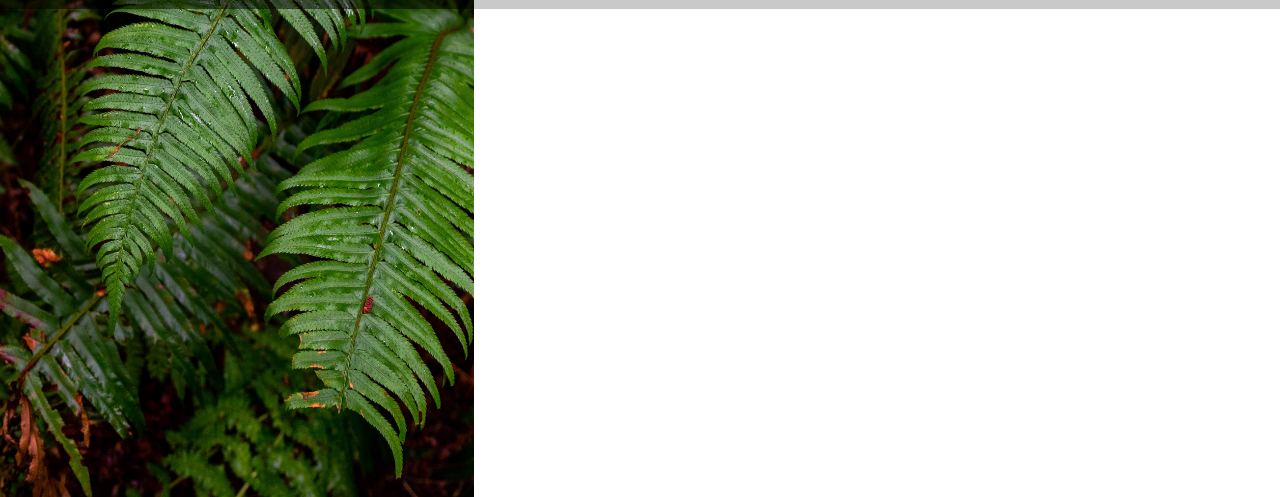
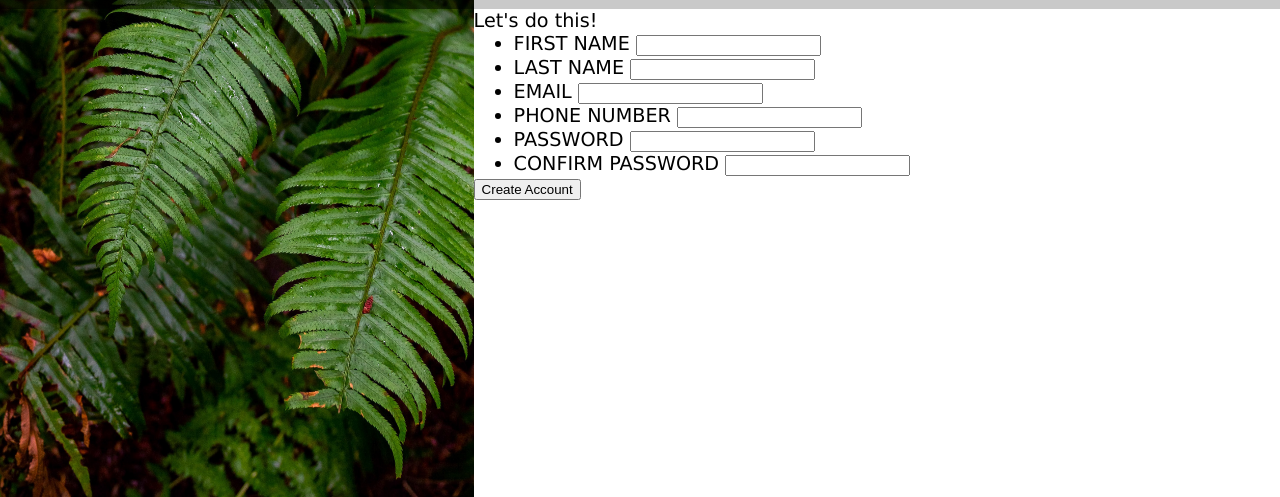
Before and after one commit to Valdemarae/sign-up, a plain HTML site: page index.html in a window 1280 px wide. Shown: the part 303-800 px from the top of the page. Drawn offline with Linux system fonts and the light colour scheme.

Commit message:
Create html form for signing up

```diff
--- a/index.html
+++ b/index.html
@@ -24,6 +24,36 @@
                 You know you want to.
             </p>
         </div>
+        <form action="" method="post">
+            <header>Let's do this!</header>
+            <ul>
+                <li>
+                    <label for="first_name">FIRST NAME</label>
+                    <input type="text" id="first_name" name="first_name" required>
+                </li>
+                <li>
+                    <label for="last_name">LAST NAME</label>
+                    <input type="text" id="last_name" name="last_name" required>
+                </li>
+                <li>
+                    <label for="email">EMAIL</label>
+                    <input type="email" id="email" name="email" required>
+                </li>
+                <li>
+                    <label for="phone">PHONE NUMBER</label>
+                    <input type="tel" id="phone" name="phone">
+                </li>
+                <li>
+                    <label for="password">PASSWORD</label>
+                    <input type="text" id="password" name="password" required>
+                </li>
+                <li>
+                    <label for="confirm_password">CONFIRM PASSWORD</label>
+                    <input type="text" id="confirm_password" name="confirm_password" required>
+                </li>
+            </ul>
+            <button type="submit">Create Account</button>
+        </form>
     </div>
 </body>
 </html>
```
